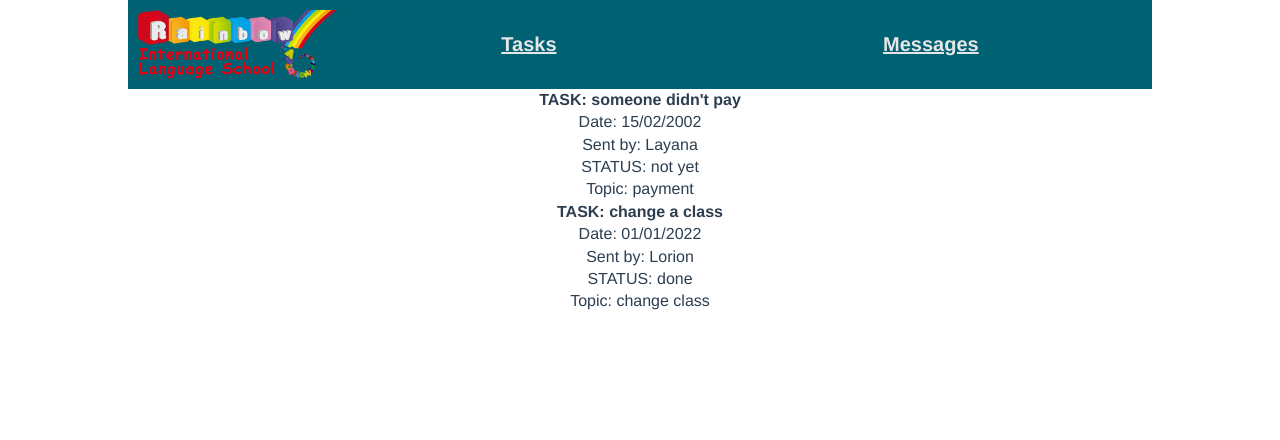
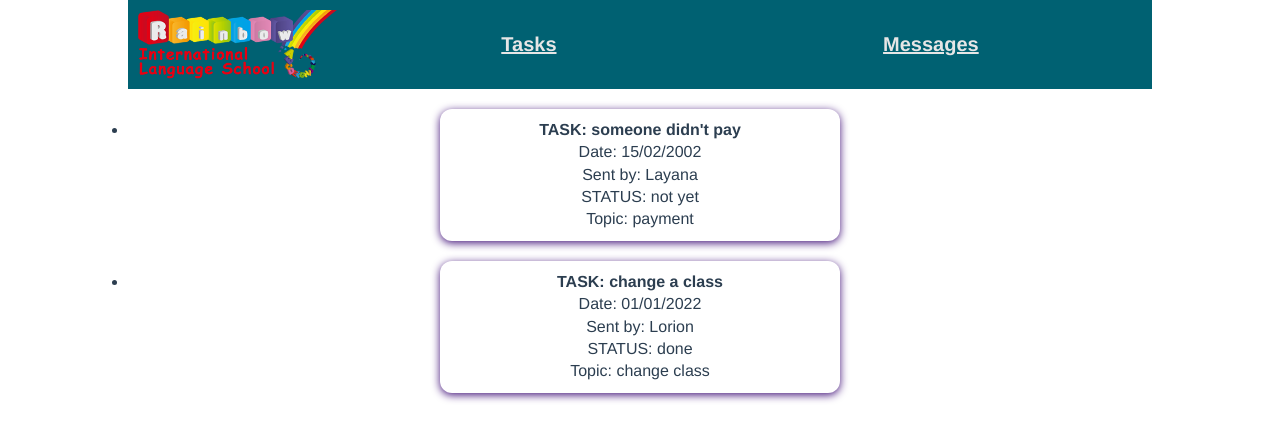
Before and after one commit to Diego-Bittencourt/task_management, a Vue app: page /tasklist in a window 1280 px wide. Shown: the top 440 px of the page. Built offline with nearby package versions, Linux system fonts and the light colour scheme.

Commit message:
implement base card component

```diff
--- /dev/null
+++ b/src/components/UI/BaseCard.vue
@@ -0,0 +1,15 @@
+<template>
+    <div class="card">
+        <slot></slot>
+    </div>
+</template>
+
+<style scoped>
+.card {
+  border-radius: 12px;
+  box-shadow: 0 2px 8px rgb(67, 19, 122);
+  padding: 1rem;
+  margin: 2rem auto;
+  max-width: 40rem;
+}
+</style>
--- a/src/components/messages/MessageItem.vue
+++ b/src/components/messages/MessageItem.vue
@@ -1,11 +1,15 @@
 <template>
-    <h2>From: {{ sender }}</h2>
-    <h2>Date: {{ date }}</h2>
-    <p>{{ msgcontent }}</p>
+  <li>
+    <base-card>
+      <h2>From: {{ sender }}</h2>
+      <h2>Date: {{ date }}</h2>
+      <p>{{ msgcontent }}</p>
+    </base-card>
+  </li>
 </template>
 
 <script>
 export default {
-    props: ['sender', 'msgcontent', 'date']
-}
+  props: ["sender", "msgcontent", "date"],
+};
 </script>
--- a/src/components/tasks/TaskItem.vue
+++ b/src/components/tasks/TaskItem.vue
@@ -1,13 +1,17 @@
 <template>
-    <h1>TASK: {{ taskcontent }}</h1>
-    <p>Date: {{ taskdate }}</p>
-    <p>Sent by: {{ tasksender }}</p>
-    <p>STATUS: {{ taskstatus }}</p>
-    <p>Topic: {{ tasktags }}</p>
+  <li>
+    <base-card>
+      <h1>TASK: {{ taskcontent }}</h1>
+      <p>Date: {{ taskdate }}</p>
+      <p>Sent by: {{ tasksender }}</p>
+      <p>STATUS: {{ taskstatus }}</p>
+      <p>Topic: {{ tasktags }}</p>
+    </base-card>
+  </li>
 </template>
 
 <script>
 export default {
-    props: ['tasksender', 'taskcontent', 'taskdate', 'taskstatus', 'tasktags']
-}
+  props: ["tasksender", "taskcontent", "taskdate", "taskstatus", "tasktags"],
+};
 </script>
--- a/src/pages/messages/MessagePage.vue
+++ b/src/pages/messages/MessagePage.vue
@@ -1,4 +1,5 @@
 <template>
+  <ul>
     <message-item
       v-for="message in getMessages"
       :key="message.content"
@@ -6,18 +7,19 @@
       :msgcontent="message.content"
       :date="message.date"
     ></message-item>
+  </ul>
 </template>
 
 <script>
-import MessageItem from '../../components/messages/MessageItem.vue';
+import MessageItem from "../../components/messages/MessageItem.vue";
 export default {
   components: {
-        MessageItem
+    MessageItem,
   },
   computed: {
     getMessages() {
-            return this.$store.getters['messages/getMessages'];
-        }
-    }
-}
+      return this.$store.getters["messages/getMessages"];
+    },
+  },
+};
 </script>
--- a/src/pages/tasks/TaskList.vue
+++ b/src/pages/tasks/TaskList.vue
@@ -1,4 +1,5 @@
 <template>
+  <ul>
     <task-item
       v-for="task in tasks"
       :key="task.content"
@@ -6,19 +7,21 @@
       :tasksender="task.from"
       :tasktags="task.tag"
       :taskdate="task.date"
-    :taskstatus="task.status"></task-item>
+      :taskstatus="task.status"
+    ></task-item>
+  </ul>
 </template>
 
 <script>
-import TaskItem from '../../components/tasks/TaskItem.vue';
+import TaskItem from "../../components/tasks/TaskItem.vue";
 export default {
   components: {
-        TaskItem
+    TaskItem,
   },
   computed: {
     tasks() {
-            return this.$store.getters['tasks/getTasks'];
-        }
-    }
-}
+      return this.$store.getters["tasks/getTasks"];
+    },
+  },
+};
 </script>
```
Also changed, not shown: src/main.js (+6 -1 lines). Lines whose indentation alone changed are shown as unchanged.
